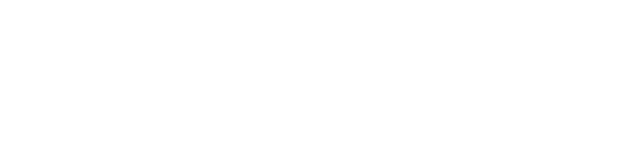
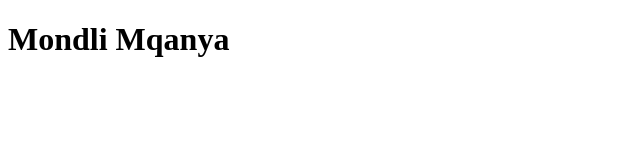
Before and after one commit to mondli24/Just, a plain HTML site: page index.html in a window 1280 px wide. Shown: the whole page, without its empty margins (0-640 px from the left). Drawn offline with Linux system fonts and the light colour scheme.

Commit message:
Update index.html
h1

```diff
--- a/index.html
+++ b/index.html
@@ -7,6 +7,6 @@
     <title>Document</title>
 </head>
 <body>
-
+    <h1>Mondli Mqanya</h1>
 </body>
 </html>
```
